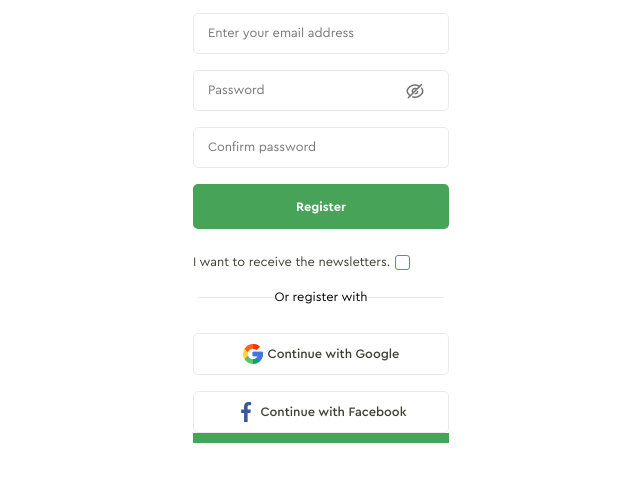
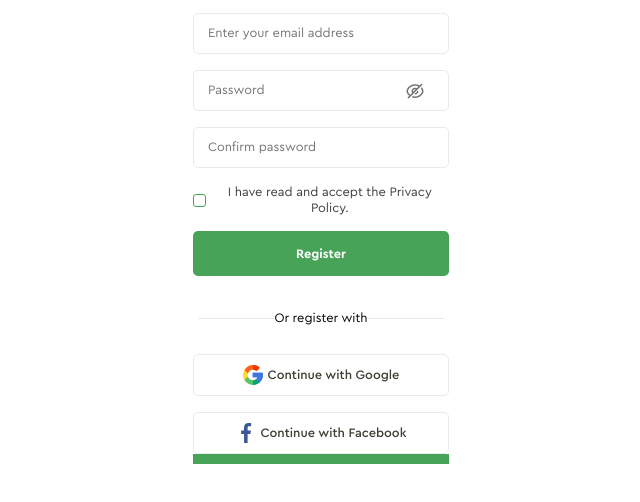
Before and after one commit to AnnPenkovska/Lessons_hillel, a plain HTML site: page pages/login.html in a window 1280 px wide. Shown: the part 170-672 px from the top of the page, without its empty margins (319-959 px from the left). Drawn offline with Linux system fonts and the light colour scheme.

Commit message:
registration form changes

```diff
--- a/css/style-login.css
+++ b/css/style-login.css
@@ -82,7 +82,8 @@ form {
     background-color:#46A358 ;
     color: #FFFFFF;
     border: none ;
-    margin-bottom: 25px;
+    margin-bottom: 15px;
+    margin-top: 15px;
     cursor: pointer;
     transition: 0.5s ease;
 }
@@ -114,11 +115,11 @@ form {
 }
 .custom-checkbox-icon {
  position: relative;
- width: 15px;
- height:15px;
- border: 1px solid #46A358;
+ width: 13px;
+ height:13px;
+ border: 0.5px solid #46A358;
  border-radius: 3px;
- margin-left: 5px;
+ margin-right: 5px;
 }
 .custom-checkbox-icon::before {
     content: '';
@@ -142,7 +143,7 @@ form {
     font-size: 0.8rem;
     text-align: center;
     line-height: 16px;
-    color: #3d3d33;
+    color: rgba(61, 61, 61, 1);
     font-weight: 100px;
 }
 
--- a/pages/login.html
+++ b/pages/login.html
@@ -22,15 +22,14 @@
         <input class="input" type="email" name="email" placeholder="Enter your email address" required>
         <input class="password-reg" type="password" name="password" placeholder="Password" required>
         <input class="input" type="password" name="confirm password" placeholder="Confirm password" required>
+        <label for="check" class="custom-checkbox">
+          <input class="checkbox" type="checkbox" name="check" id="check">
+          <div class="custom-checkbox-icon"></div>
+          <p>I have read and accept the Privacy Policy.</p>
+       </label>
         <input class="button" type="submit" value="Register">
      </form>
      </div>
-     <form action="#">
-     <label for="check" class="custom-checkbox">
-        <input class="checkbox" type="checkbox" name="check" id="check"><p>I want to receive the newsletters.</p>
-        <div class="custom-checkbox-icon"></div>
-     </label>
-     </form>
      <div class="line-label">
         <span></span>Or register with<span></span>
      </div>
```
Also changed, not shown: css/style.css (+7 -1 lines).
